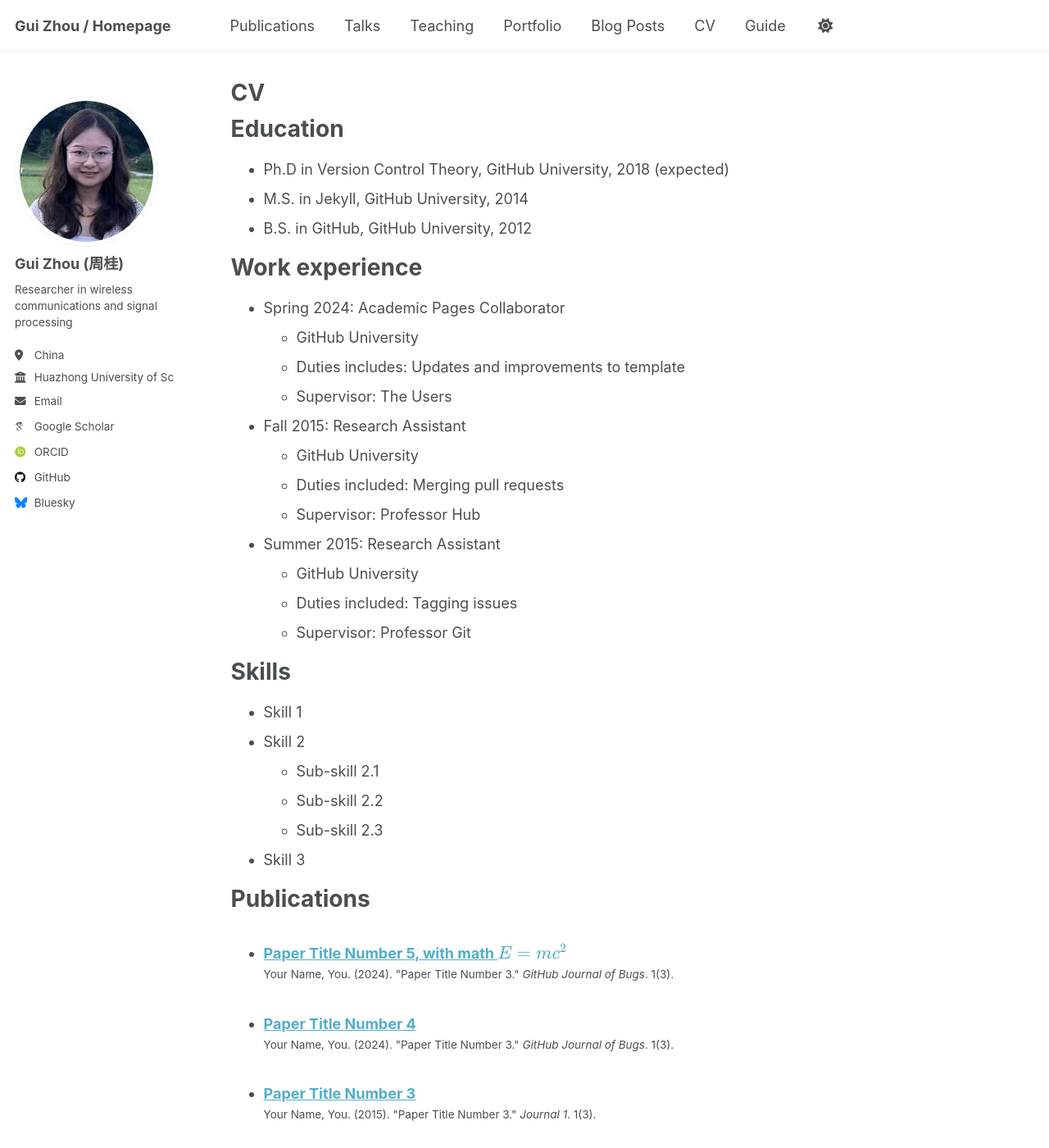
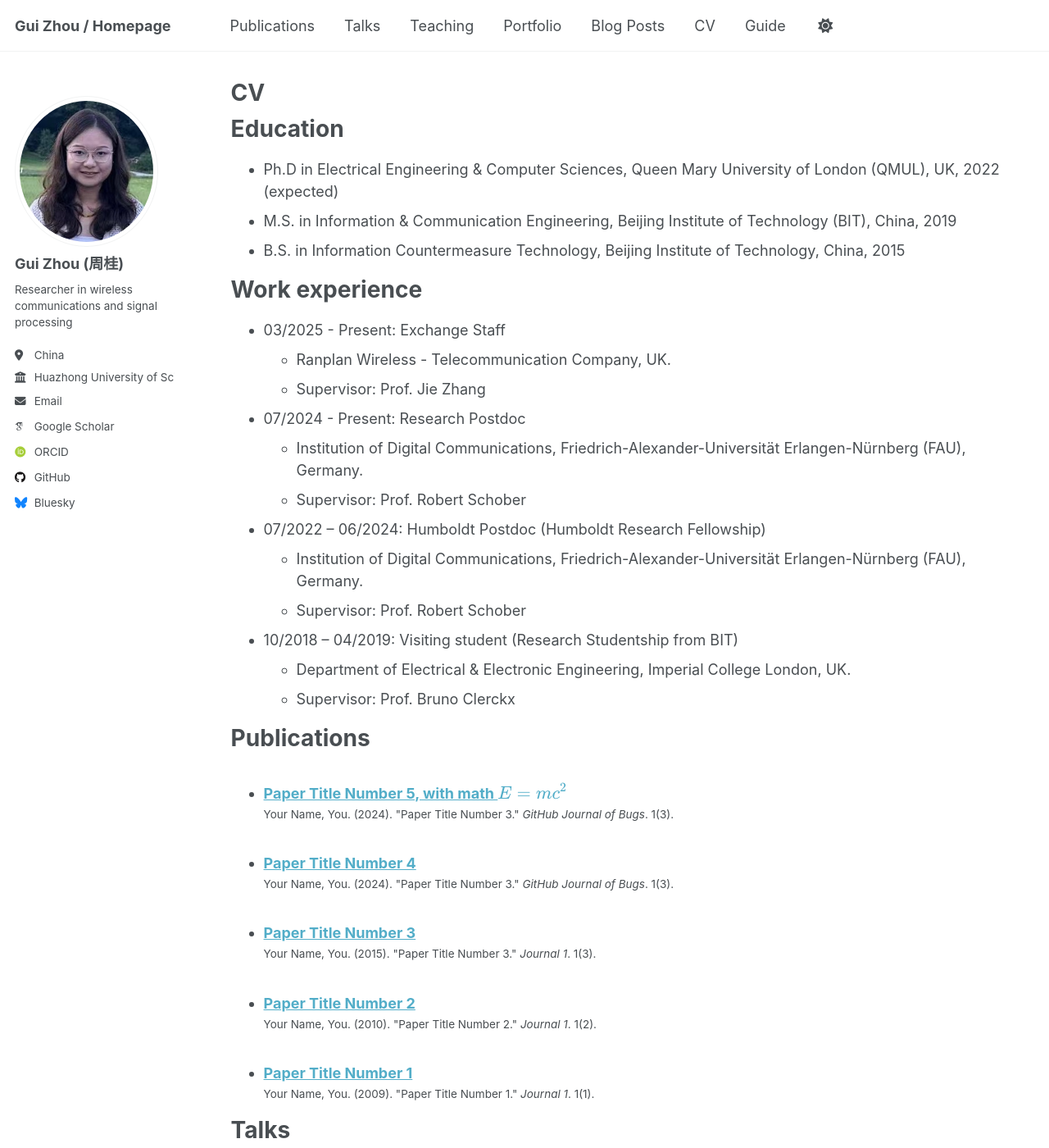
Before and after one commit to GuiZhou1992/GuiZhou, a Jekyll site: the page built from _pages/cv.md, in a window 1280 px wide and 1400 px high. Shown: the whole window at 82% size. Built offline with Jekyll 4.4.1, drawn with Linux system fonts in a browser that asks for light colours; some web fonts are replaced; a script that is not in the unit is left out; some of the changed text lies outside the part shown.

Commit message:
Update cv.md

```diff
--- a/_pages/cv.md
+++ b/_pages/cv.md
@@ -11,35 +11,28 @@ redirect_from:
 
 Education
 ======
-* Ph.D in Version Control Theory, GitHub University, 2018 (expected)
-* M.S. in Jekyll, GitHub University, 2014
-* B.S. in GitHub, GitHub University, 2012
+* Ph.D in Electrical Engineering & Computer Sciences, Queen Mary University of London (QMUL), UK,
+2022 (expected)
+* M.S. in Information & Communication Engineering, Beijing Institute of Technology (BIT), China,
+2019
+* B.S. in Information Countermeasure Technology, Beijing Institute of Technology, China,
+ 2015
 
 Work experience
 ======
-* Spring 2024: Academic Pages Collaborator
-  * GitHub University
-  * Duties includes: Updates and improvements to template
-  * Supervisor: The Users
-
-* Fall 2015: Research Assistant
-  * GitHub University
-  * Duties included: Merging pull requests
-  * Supervisor: Professor Hub
-
-* Summer 2015: Research Assistant
-  * GitHub University
-  * Duties included: Tagging issues
-  * Supervisor: Professor Git
-
-Skills
-======
-* Skill 1
-* Skill 2
-  * Sub-skill 2.1
-  * Sub-skill 2.2
-  * Sub-skill 2.3
-* Skill 3
+* 03/2025 - Present:  Exchange Staff
+   * Ranplan Wireless - Telecommunication Company, UK.
+   * Supervisor: Prof. Jie Zhang
+* 07/2024 - Present:  Research Postdoc
+   * Institution of Digital Communications, Friedrich-Alexander-Universität Erlangen-Nürnberg (FAU),
+   Germany.
+   * Supervisor: Prof. Robert Schober
+* 07/2022 – 06/2024:  Humboldt Postdoc (Humboldt Research Fellowship)
+   * Institution of Digital Communications, Friedrich-Alexander-Universität Erlangen-Nürnberg (FAU), Germany.
+   * Supervisor: Prof. Robert Schober
+* 10/2018 – 04/2019:  Visiting student (Research Studentship from BIT)
+   * Department of Electrical & Electronic Engineering, Imperial College London, UK.
+   * Supervisor: Prof. Bruno Clerckx
 
 Publications
 ======
@@ -59,6 +52,39 @@ Teaching
     {% include archive-single-cv.html %}
   {% endfor %}</ul>
 
-Service and leadership
+Professional Activities
 ======
-* Currently signed in to 43 different slack teams
+* IEEE Member
+* Editor
+  * IEEE Transactions on Communications
+* IEEE ComSoc Best Readings
+  * Co-author of Best Readings on Orthogonal Time Frequency Space (OTFS) and Delay Doppler Signal Processing, IEEE ComSoc
+* Guest Editor
+  * Guest Editor for Special Issue, “ Fluid Antenna Systems and Other Reconfigurable Antenna Technologies: From Conventional Designs to AI-Driven Networks”, IEEE Transactions on Cognitive Communications and Networking, 2025
+* Conference Technical Program Committee
+  * TPC member of IEEE International Conference on Communications (ICC) 2021
+* Reviewer for Journals
+  * IEEE Journal on Selected Areas in Communications
+  * IEEE Transactions on Communications
+  * IEEE Transactions on Wireless Communications
+  * IEEE Transactions on Signal Processing
+  * IEEE Transactions on Vehicular Technology
+  * IEEE Transactions on Green Communications and Networking
+  * IEEE Transactions on Network Science and Engineering
+  * IEEE Internet of Things Journal
+  * IEEE Wireless Communications
+  * IEEE Communications Magazine
+  * IEEE Communication Letters
+  * IEEE Wireless Communication Letters
+  * IEEE China Communications
+  * IEEE Access
+* Reviewer for Conferences
+  * IEEE Global Communications Conference (Globecom)
+  * IEEE International Conference on Communications (ICC)
+  * IEEE International Conference on Acoustics, Speech, and Signal Processing (ICASSP)
+  * IEEE International Workshop on Signal Processing Advances in Wireless Communications (SPAWC)
+  * IEEE Wireless Communications and Networking Conference (WCNC)
+  * IEEE International Symposium on Turbo Codes & Iterative Information Processing (ISTC)
+  * IEEE Vehicular Technology Conference (VTC)
+  * IEEE International Conference on Wireless Communications and Signal Processing (WCSP)
+  * IEEE/CIC International Conference on Communications in China (ICCC)
```
